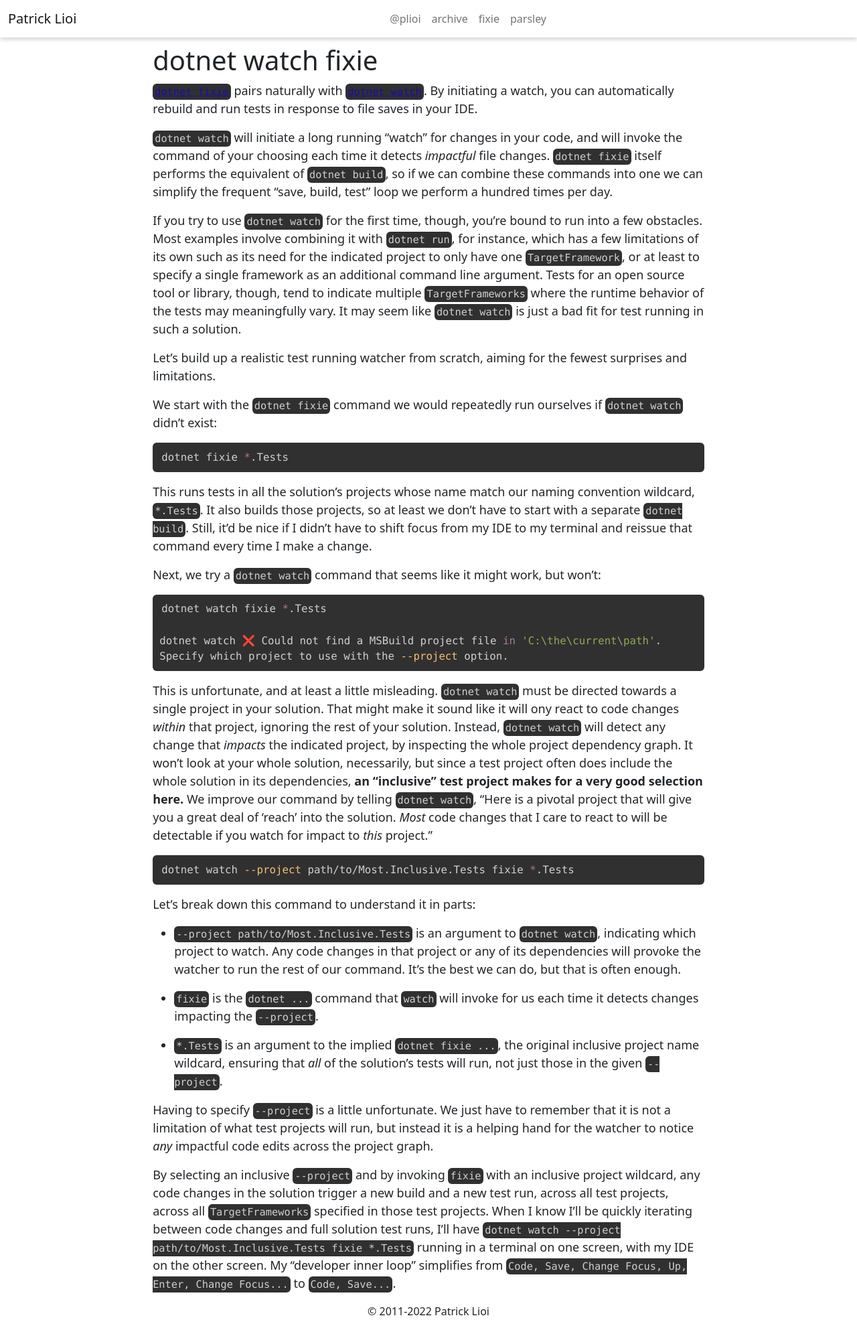
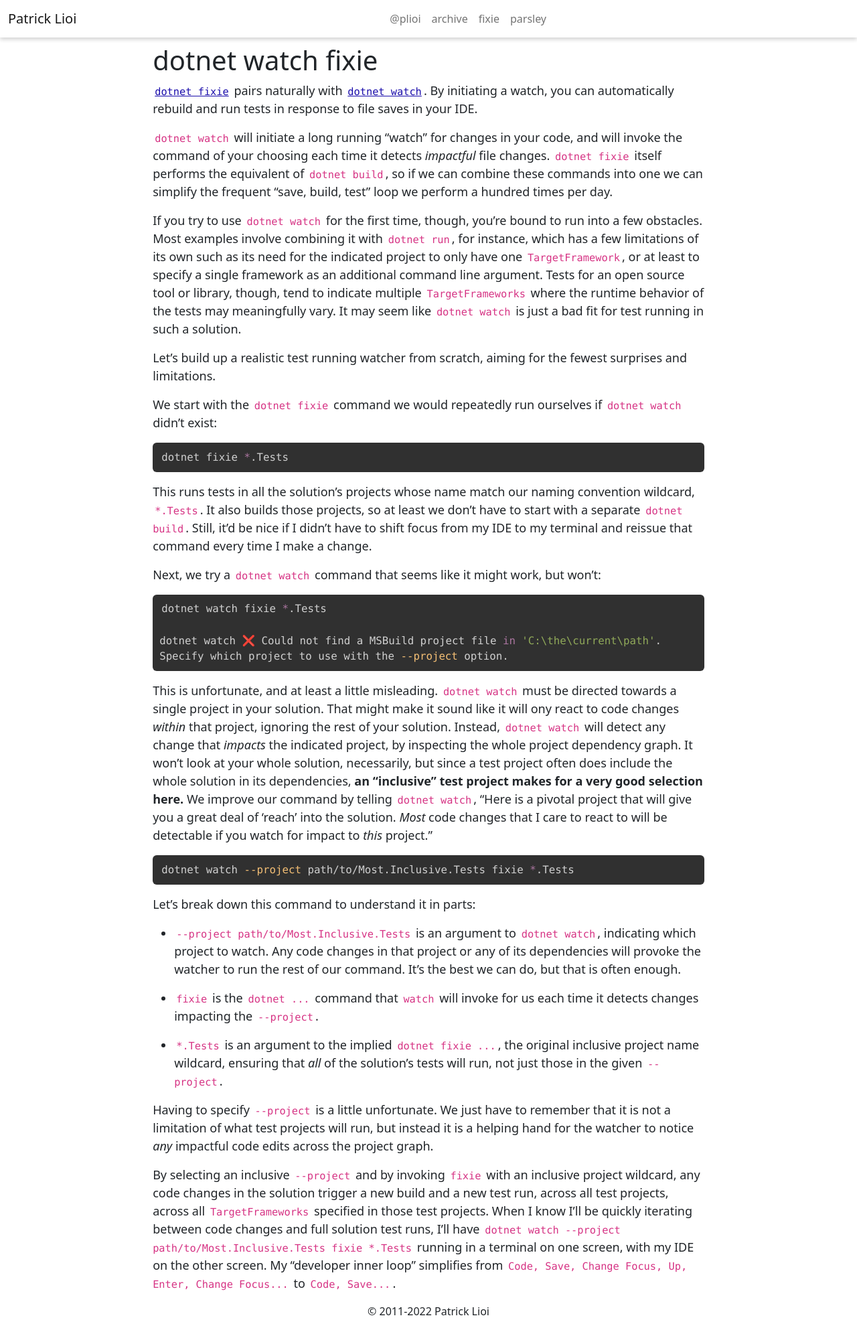
Before and after one commit to plioi/plioi.github.io, a Jekyll site: the page built from index.html, in a window 1280 px wide. Shown: the whole page at 67% size. Built offline with Jekyll 4.4.1, drawn with Linux system fonts in a browser that asks for light colours.

Commit message:
Adjust inline code styles

```diff
--- a/_layouts/default.html
+++ b/_layouts/default.html
@@ -6,7 +6,7 @@
     <title>Patrick Lioi</title>
     <link rel="icon" href="data:,">
     <link href="https://cdn.jsdelivr.net/npm/bootstrap@5.2.0-beta1/dist/css/bootstrap.min.css" rel="stylesheet" integrity="sha384-0evHe/X+R7YkIZDRvuzKMRqM+OrBnVFBL6DOitfPri4tjfHxaWutUpFmBp4vmVor" crossorigin="anonymous">
-    <link rel="stylesheet" href="/stylesheets/styles.css">
+    <link rel="stylesheet" href="/stylesheets/styles.css?v=1">
     <link rel="alternate" type="application/atom+xml" title="Atom 1.0" href="/atom.xml" />
   </head>
   <body>
--- a/stylesheets/styles.css
+++ b/stylesheets/styles.css
@@ -33,8 +33,6 @@ footer {
 /* Inline Code and Code Blocks */
 
 code {
-  color: #d0d0d0;
-  background-color: #303030;
   padding: 0.2em;
   font-size: 85%;
   border-radius: 6px;
```
